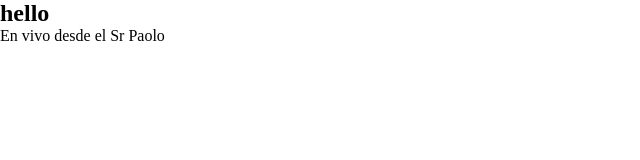
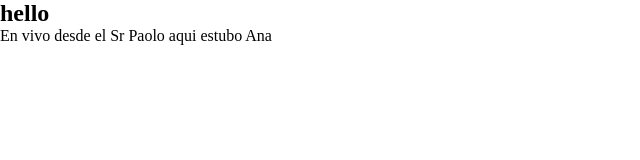
Before and after one commit to Mp-keyner/PlantillaSteamMedical, a React (Vite) app: page / in a window 1280 px wide. Shown: the top 160 px of the page, without its empty margins (0-640 px from the left). Built offline with nearby package versions, Linux system fonts and the light colour scheme.

Commit message:
Update Ana

```diff
--- a/src/App.jsx
+++ b/src/App.jsx
@@ -6,6 +6,7 @@ const App = () => {
     <div>
       <Nav/>
       En vivo desde el Sr Paolo
+      aqui estubo Ana
     </div>
   )
 }
```
